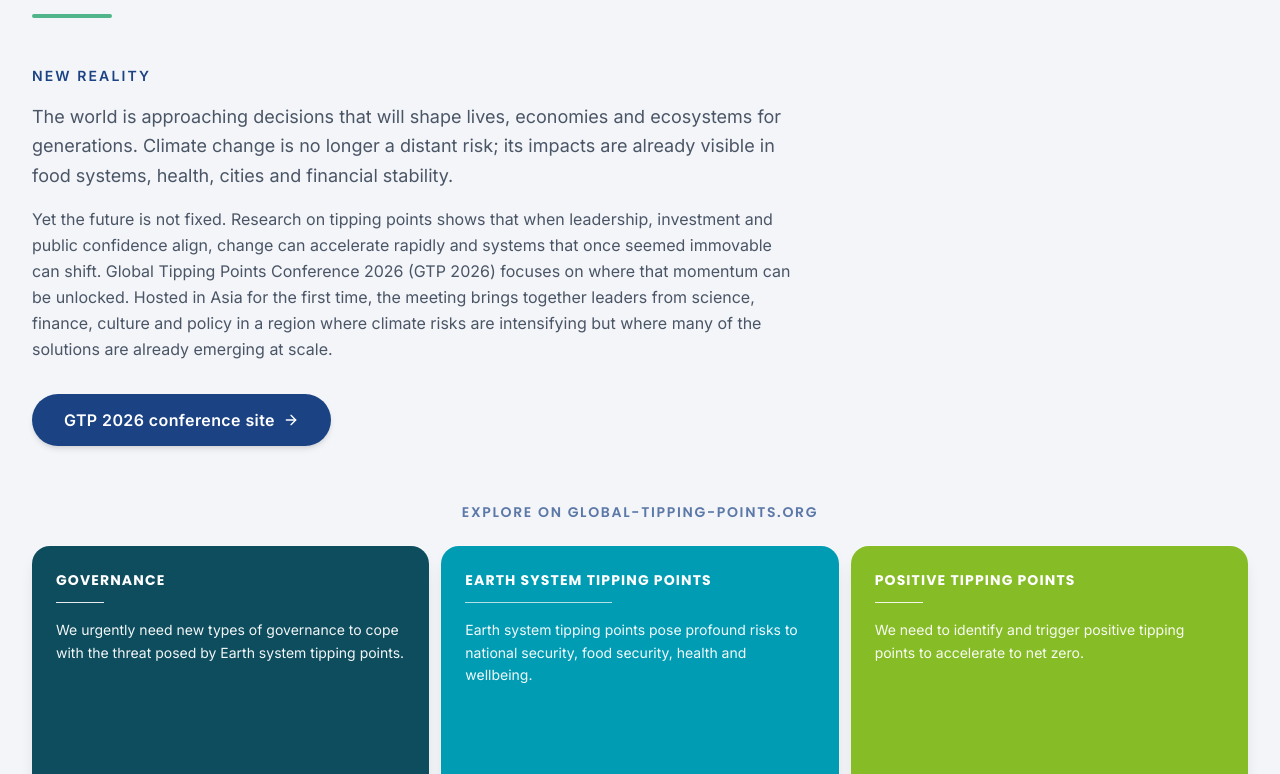
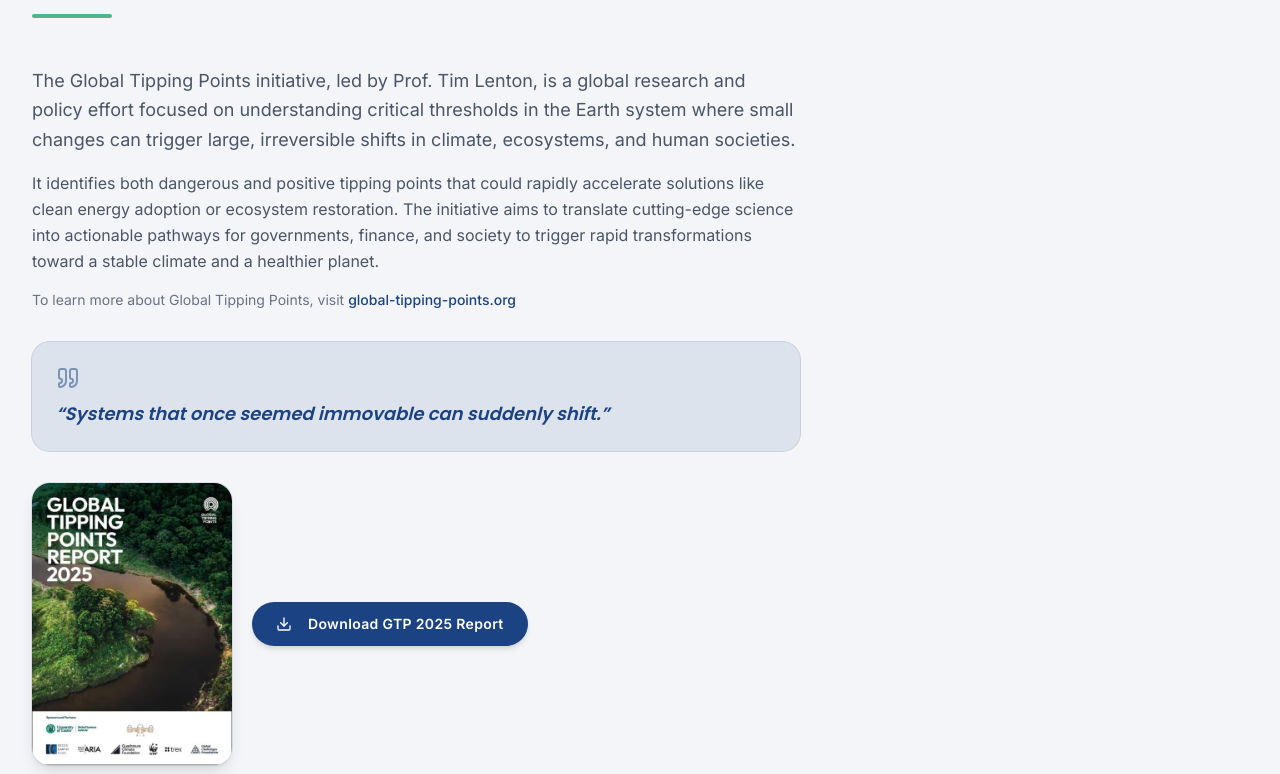
Before and after one commit to AmeerulH/scph-website, a Next.js app: page / in a window 1280 px wide. Shown: the part 1046-1820 px from the top of the page. Built offline with nearby package versions, Linux system fonts and the light colour scheme; no server answers.

Commit message:
chore: updated submissions and scph home

```diff
--- a/src/app/events/gtp-2026/submissions/page.tsx
+++ b/src/app/events/gtp-2026/submissions/page.tsx
@@ -100,6 +100,12 @@
       theme="gtp"
       background="default"
     >
+      <p className="mb-8 max-w-3xl text-left text-base font-bold leading-relaxed text-gtp-dark-teal md:text-lg">
+        We invite researchers and practitioners to submit abstracts for oral and
+        poster presentations, and contribute to the programme agenda by
+        proposing to convene action workshops.
+      </p>
+
       <p className="mb-8 max-w-3xl text-left text-base leading-relaxed text-gray-600">
         GTP 2026 is organised around three pillars that shape the programme and
         submissions.
@@ -147,12 +153,7 @@
         )}
       </StaggerReveal>
 
-      <p className="mx-auto mt-10 max-w-3xl text-center text-base font-bold leading-relaxed text-gtp-dark-teal md:text-lg">
-        We invite researchers and practitioners to submit abstracts for oral and
-        poster presentations, and contribute to the programme agenda by
-        proposing to convene action workshops.
-      </p>
-      <p className="mx-auto mt-5 max-w-3xl text-center text-sm leading-relaxed text-gray-600 md:text-base">
+      <p className="mx-auto mt-10 max-w-3xl text-center text-sm leading-relaxed text-gray-600 md:text-base">
         As research demonstrates that systems can shift rapidly when leadership,
         investment, and public confidence converge, GTP 2026 focuses on these
         three pillars.
--- a/src/components/scph/gtp-2026-home-sections.tsx
+++ b/src/components/scph/gtp-2026-home-sections.tsx
@@ -1,26 +1,100 @@
+import Image from "next/image";
 import Link from "next/link";
-import { ArrowRight } from "lucide-react";
+import { ArrowRight, Download, Quote } from "lucide-react";
 import { Button } from "@/components/ui/button";
 import { SectionWrapper } from "@/components/shared/section-wrapper";
 import { MagneticButton } from "@/components/motion/MagneticButton";
 import { GtpSiteExploreCardsGrid } from "@/components/gtp/gtp-site-explore-cards";
 import { ContactForm } from "@/app/events/gtp-2026/get-involved/contact-form";
 
-/** GTP 2026 teaser + same three global-tipping-points.org explore cards as the conference microsite (Phase 3 parity). */
+/**
+ * SCPH home GTP blocks — copy aligned with GTP microsite About:
+ * `WhatIsGtpSection` + `WhyItMattersSection` (`about/page.tsx`), then explore cards + CTA.
+ */
 export function Gtp2026HomeSection() {
   return (
+    <>
       <SectionWrapper
-      title="Global Tipping Points Conference 2026"
-      subtitle="Why This Meeting Matters"
+        title="What are Global Tipping Points"
+        subtitle="New Reality"
         theme="scph"
         background="muted"
         id="gtp-2026"
       >
         <div className="max-w-3xl">
-        <p className="text-sm font-semibold uppercase tracking-[0.15em] text-scph-blue">
-          New Reality
+          <p className="text-lg leading-relaxed text-gray-600">
+            The Global Tipping Points initiative, led by Prof. Tim Lenton, is a
+            global research and policy effort focused on understanding critical
+            thresholds in the Earth system where small changes can trigger
+            large, irreversible shifts in climate, ecosystems, and human
+            societies.
           </p>
-        <p className="mt-4 text-lg leading-relaxed text-gray-600">
+          <p className="mt-4 text-base leading-relaxed text-gray-600">
+            It identifies both dangerous and positive tipping points that could
+            rapidly accelerate solutions like clean energy adoption or ecosystem
+            restoration. The initiative aims to translate cutting-edge science
+            into actionable pathways for governments, finance, and society to
+            trigger rapid transformations toward a stable climate and a
+            healthier planet.
+          </p>
+          <p className="mt-4 text-sm text-gray-500">
+            To learn more about Global Tipping Points, visit{" "}
+            <a
+              href="https://global-tipping-points.org/"
+              target="_blank"
+              rel="noopener noreferrer"
+              className="font-medium text-scph-blue hover:underline"
+            >
+              global-tipping-points.org
+            </a>
+          </p>
+
+          <blockquote className="mt-8 rounded-2xl bg-scph-blue/10 p-6 ring-1 ring-scph-blue/20">
+            <Quote className="mb-3 h-6 w-6 text-scph-blue/50" />
+            <p className="font-heading text-lg font-semibold italic leading-snug text-scph-blue">
+              &ldquo;Systems that once seemed immovable can suddenly
+              shift.&rdquo;
+            </p>
+          </blockquote>
+
+          <div className="mt-8 flex flex-col items-start gap-5 sm:flex-row sm:items-center">
+            <div className="w-full max-w-50 shrink-0 overflow-hidden rounded-2xl shadow-lg ring-1 ring-scph-blue/10">
+              <Image
+                src="/images/gtp/report-cover.avif"
+                alt="Global Tipping Points 2025 Report Cover"
+                width={200}
+                height={266}
+                className="h-auto w-full object-cover"
+              />
+            </div>
+            <Button variant="scph" size="default" asChild>
+              <a
+                href="https://global-tipping-points.org/download/1418/"
+                target="_blank"
+                rel="noopener noreferrer"
+              >
+                <Download className="mr-2 h-4 w-4" />
+                Download GTP 2025 Report
+              </a>
+            </Button>
+          </div>
+        </div>
+
+        <GtpSiteExploreCardsGrid
+          className="mt-12 md:mt-14"
+          labelClassName="text-scph-blue/70"
+        />
+      </SectionWrapper>
+
+      <SectionWrapper
+        title="The Idea behind Global Tipping Points Conference 2026"
+        subtitle="Why This Meeting Matters"
+        theme="scph"
+        background="default"
+        id="gtp-2026-why"
+      >
+        <div className="max-w-3xl">
+          <p className="text-lg leading-relaxed text-gray-600">
             The world is approaching decisions that will shape lives, economies
             and ecosystems for generations. Climate change is no longer a
             distant risk; its impacts are already visible in food systems,
@@ -30,11 +104,13 @@
             Yet the future is not fixed. Research on tipping points shows that
             when leadership, investment and public confidence align, change can
             accelerate rapidly and systems that once seemed immovable can shift.
+          </p>
+          <p className="mt-4 text-base leading-relaxed text-gray-600">
             Global Tipping Points Conference 2026 (GTP 2026) focuses on where
             that momentum can be unlocked. Hosted in Asia for the first time, the
             meeting brings together leaders from science, finance, culture and
-          policy in a region where climate risks are intensifying but where many
-          of the solutions are already emerging at scale.
+            policy in a region where climate risks are intensifying but where
+            many of the solutions are already emerging at scale.
           </p>
           <MagneticButton className="mt-8">
             <Button variant="scph" size="lg" asChild>
@@ -44,12 +120,8 @@
             </Button>
           </MagneticButton>
         </div>
-
-      <GtpSiteExploreCardsGrid
-        className="mt-12 md:mt-14"
-        labelClassName="text-scph-blue/70"
-      />
       </SectionWrapper>
+    </>
   );
 }
 
```
Lines whose indentation alone changed are shown as unchanged.
